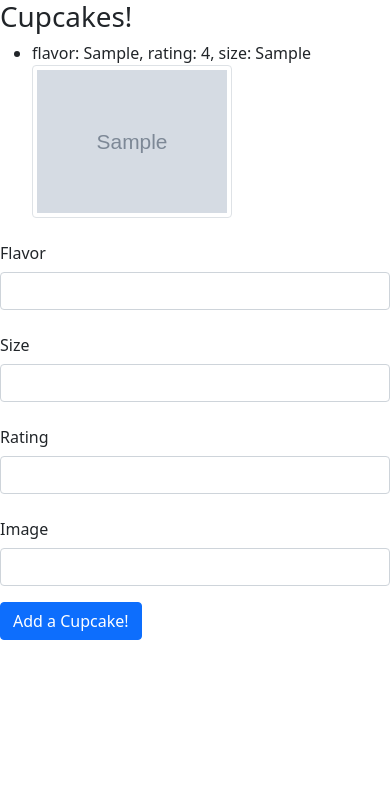
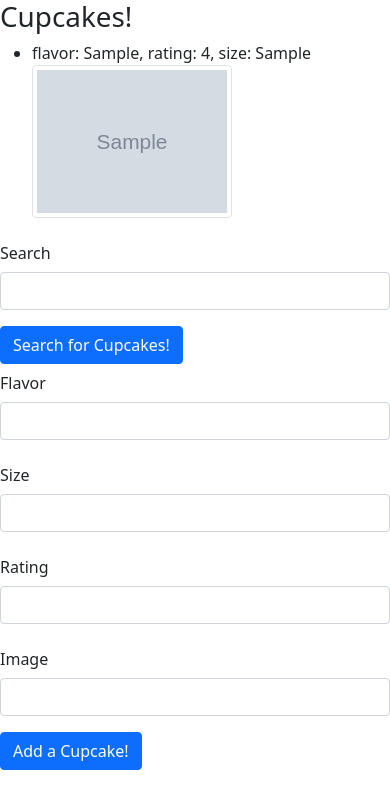
Before and after one commit to kneyzberg/flask-cupcakes, a Flask app: page / in a window 390 px wide. Shown: the top 809 px of that part. Run offline with Flask 2, Linux system fonts and the light colour scheme; tables that the repository leaves empty hold one stand-in row (Sample ...); the page is wider than the window, and the part outside it is not shown.

Commit message:
final commit further stusy

```diff
--- a/app.py
+++ b/app.py
@@ -46,6 +46,16 @@ def create_cupcake():
 
     return (jsonify(cupcake=serialized), 201)
 
+
+@app.route("/api/cupcakes/search")
+def search_cupcakes():
+    # search = request.json["search"]
+    search = request.args["search"]
+    cupcakes = Cupcake.query.filter(Cupcake.flavor.like(f'%{search}%'))
+    serialized = [c.serialize() for c in cupcakes]
+    return jsonify(cupcakes=serialized)
+
+
 @app.route("/api/cupcakes/<int:cupcake_id>", methods=["PATCH"])
 def update_cupcake(cupcake_id):
 
--- a/static/app.js
+++ b/static/app.js
@@ -9,6 +9,25 @@ async function getCupcakes() {
   let cupcakes = await axios.get(BASE_URL);
   $cupcakesSection.empty();
   console.log(cupcakes, "cupcakes");
+  for (let cupcake of cupcakes.data.cupcakes) {
+    console.log(cupcake, "cupcake");
+    let $listItem = $("<li>");
+    $listItem.text(
+      `flavor: ${cupcake.flavor}, rating: ${cupcake.rating}, size: ${cupcake.size}`
+    );
+    $listItem.append(`<img src=${cupcake.image} class=img-thumbnail></img>`);
+    $cupcakesSection.append($listItem);
+  }
+}
+
+async function searchCupcakes() {
+  const search = $("#search-cupcake").val()
+  console.log(search)
+  debugger
+  // let cupcakes = await axios.post("/api/cupcakes/search", {"search": "cherry"});
+  let cupcakes = await axios.get("/api/cupcakes/search", {params: {"search": "cherry"}});
+  console.log(cupcakes, "cupcakes");
+  $cupcakesSection.empty();
   for (let cupcake of cupcakes.data.cupcakes) {
     console.log(cupcake, "cupcake");
     let $listItem = $("<li>");
@@ -35,4 +54,11 @@ $("#cupcake-form").on("submit", async function (evt) {
   getCupcakes();
 });
 
+
+$("#search-form").on("submit", async function (evt) {
+  evt.preventDefault();
+  await searchCupcakes();
+  $("#search-form").trigger("reset");
+});
+
 getCupcakes();
--- a/templates/cupcakes_list.html
+++ b/templates/cupcakes_list.html
@@ -8,7 +8,15 @@
 <ul id="cupcakes-section">
 
 </ul>
-
+<form action="" id="search-form">
+  <div class="mb-3 row">
+    <label for="search-cupcake" class="col-sm-2 col-form-label">Search</label>
+    <div class="col-sm-10">
+      <input type="text" name="search" class="form-control" id="search-cupcake">
+    </div>
+  </div>
+  <button type="submit" class= "btn btn-primary">Search for Cupcakes!</button>
+</form>
 <form action="" id="cupcake-form">
   <div class="mb-3 row">
     <label for="flavor" class="col-sm-2 col-form-label">Flavor</label>
```
